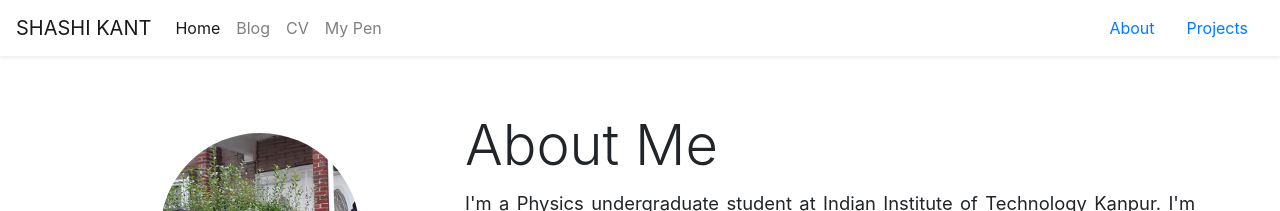
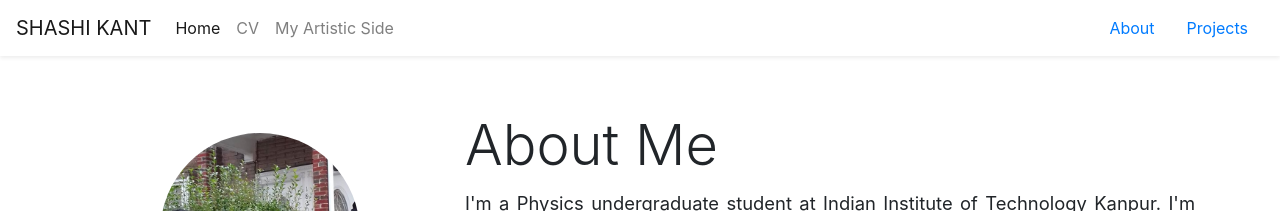
Before and after one commit to Aryaman-Jha/Aryaman_Jha, a Jekyll site: the page built from index.html, in a window 1280 px wide. Shown: the top 211 px of the page. Built offline with Jekyll 4.4.1, drawn with Linux system fonts in a browser that asks for light colours; nearby versions of some CDN libraries.

Commit message:
Update header.html

```diff
--- a/_includes/header.html
+++ b/_includes/header.html
@@ -10,13 +10,10 @@
         <a class="nav-link active" href="{{ site.url }}">Home</a>
       </li>
       <li class="nav-item">
-        <a class="nav-link" href="https://shashikg.github.io/blog/">Blog</a>
-      </li>
-      <li class="nav-item">
         <a class="nav-link" href="{{ site.url }}/files/cv.pdf" target="_blank">CV</a>
       </li>
       <li class="nav-item">
-        <a class="nav-link" href="http://poetrybyska.blogspot.com/" target="_blank">My Pen</a>
+        <a class="nav-link" href="https://www.facebook.com/hientropygraphite/" target="_blank">My Artistic Side</a>
       </li>
     </ul>
 
```
